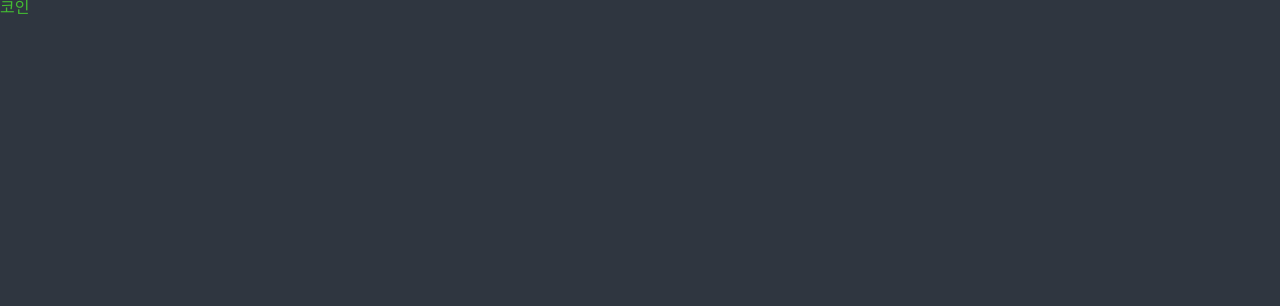
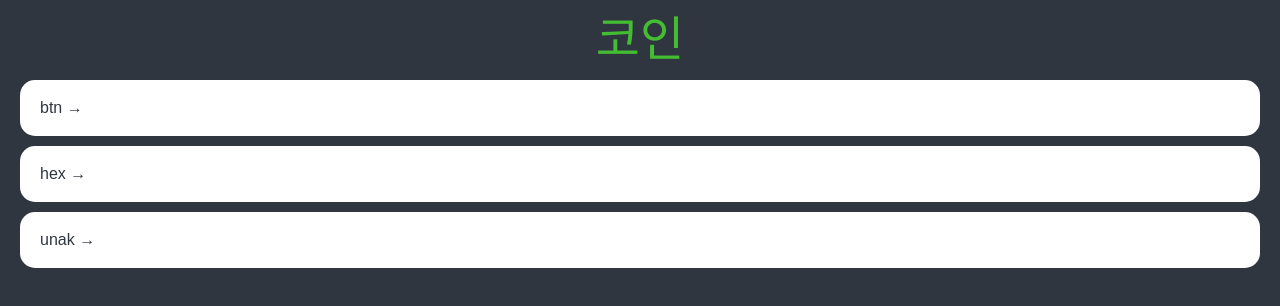
Before and after one commit to jungHyeonS/crypto_tracker, a React (Create React App) app: page / in a window 1280 px wide. Shown: the top 306 px of the page. Built offline with nearby package versions, Linux system fonts and the light colour scheme.

Commit message:
react-master-class : crypto_tracker front page part one

```diff
--- a/src/App.tsx
+++ b/src/App.tsx
@@ -59,6 +59,7 @@ body{
 }
 a{
   text-decoration: none;
+  color:inherit;
 }
 `
 
--- a/src/routes/Coins.tsx
+++ b/src/routes/Coins.tsx
@@ -1,10 +1,73 @@
 
+import { Link } from "react-router-dom";
 import styled from "styled-components"
+
+const Continer = styled.div`
+    padding: 0 20px;
+`;
+
+const Header = styled.header`
+    height: 10vh;
+    display: flex;
+    justify-content: center;
+    align-items: center;
+`;
+
+const ConinsList = styled.ul``;
+
+const Coin = styled.li`
+    background-color: white;
+    color:${props=>props.theme.bgColor};
+    margin-bottom: 10px;
+    border-radius:15px;
+    a{
+        padding: 20px;
+        transition: color 0.2s ease-in;
+        display: block;
+    }
+    &:hover{
+        a{
+            color:${props => props.theme.accentColor};
+        }
+    }
+`;
+
 const Title = styled.h1`
+    font-size: 48px;
     color:${props => props.theme.accentColor};
 `
+
+const coins = [
+    {
+        name:"btn",
+        symbol:"btn",
+        id:1
+    },
+    {
+        name:"hex",
+        symbol:"hex",
+        id:2
+    },
+    {
+        name:"unak",
+        symbol:"unak",
+        id:3
+    }
+]
+
 function Coins(){
-    return <Title>코인</Title>
+    return (
+        <Continer>
+            <Header>
+                <Title>코인</Title>
+            </Header>
+            <ConinsList>
+                {coins.map(coin => <Coin key={coin.id}>
+                    <Link to={`/${coin.id}`}>{coin.name} &rarr;</Link>
+                </Coin>)}
+            </ConinsList>
+        </Continer>
+    )
 }
 
 export default Coins
```
